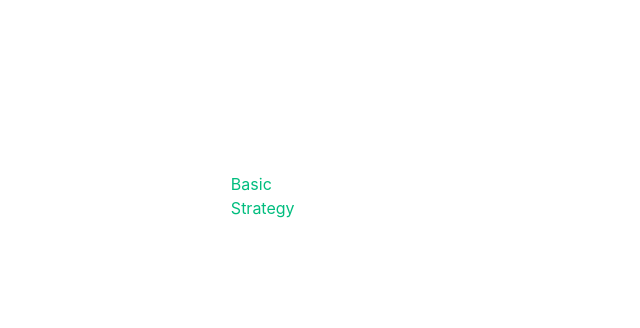
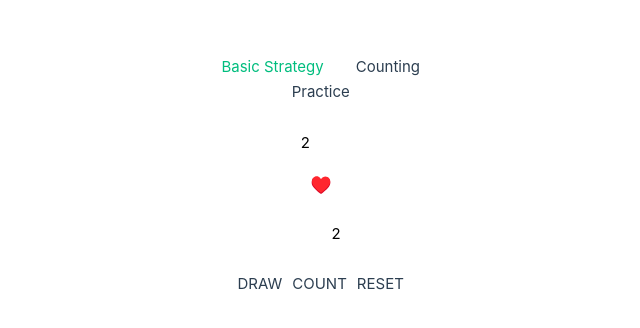
Before and after one commit to MartianBerk/bjck, a Vue app: page /count in a window 1280 px wide. Before the commit this address had no page. Shown: the part 212-540 px from the top of the page, without its empty margins (204-844 px from the left). Built offline with nearby package versions, Linux system fonts and the light colour scheme.

Commit message:
Count (#1)

```diff
--- a/src/App.vue
+++ b/src/App.vue
@@ -9,6 +9,9 @@ import { RouterLink, RouterView } from 'vue-router'
       <nav>
         <RouterLink to="/">Basic Strategy</RouterLink>
         <!-- <RouterLink to="/about">About</RouterLink> -->
+      </nav>
+      <nav>
+        <RouterLink to="/count">Counting</RouterLink>
       </nav>
     </div>
   </header>
@@ -22,16 +25,9 @@ header {
   max-height: 100vh;
 }
 
-.logo {
-  display: block;
-  margin: 0 auto 2rem;
-}
-
 nav {
-  width: 100%;
-  font-size: 12px;
-  text-align: center;
-  margin-top: 2rem;
+  display: flex;
+  flex-direction: row;
 }
 
 nav a.router-link-exact-active {
@@ -53,29 +49,10 @@ nav a:first-of-type {
 }
 
 @media (min-width: 1024px) {
-  header {
-    display: flex;
-    place-items: center;
-    padding-right: calc(var(--section-gap) / 2);
-  }
-
-  .logo {
-    margin: 0 2rem 0 0;
-  }
-
   header .wrapper {
     display: flex;
     place-items: flex-start;
     flex-wrap: wrap;
   }
-
-  nav {
-    text-align: left;
-    margin-left: -1rem;
-    font-size: 1rem;
-
-    padding: 1rem 0;
-    margin-top: 1rem;
-  }
 }
 </style>
--- /dev/null
+++ b/src/components/PracticeCounting.vue
@@ -0,0 +1,150 @@
+<script setup lang="ts">
+import { ref } from "vue"
+import { Card, CardDeck, shuffle } from "./cards"
+import CardView from "./CardView.vue"
+
+enum Method {
+    OMEGA2 = "OMEGA2"
+}
+
+type Settings = {
+    method: Method
+}
+
+type Count = {
+    deck: Card[],
+    discard: Card[],
+    count: number,
+    showCount: boolean
+}
+
+const _settings: Settings = {
+    method: Method.OMEGA2
+}
+
+const _count: Count = {
+    deck: [],
+    discard: [],
+    count: 0,
+    showCount: false
+}
+
+const settings = ref(_settings)
+const count = ref(_count)
+
+function start() {
+    const deck = CardDeck.concat(CardDeck)
+    shuffle(deck)
+    count.value.deck = deck
+    count.value.discard = []
+    counter(true)
+}
+
+function draw() {
+    const card = count.value.deck.splice(0, 1)
+    if (card.length > 0) {
+        count.value.discard.push(card[0])
+        counter()
+    }
+
+}
+
+function toggleCount() {
+    count.value.showCount = !count.value.showCount
+}
+
+function counter(reset: boolean = false) {
+    if (reset) {
+        count.value.count = 0
+    }
+
+    if (settings.value.method === Method.OMEGA2) {
+        switch (count.value.deck[0].value) {
+            case 2:
+                count.value.count += 1
+                break
+            case 3:
+                count.value.count += 1
+                break
+            case 4:
+                count.value.count += 2
+                break
+            case 5:
+                count.value.count += 2
+                break
+            case 6:
+                count.value.count += 2
+                break
+            case 7:
+                count.value.count += 1
+                break
+            case 8:
+                break
+            case 9:
+                count.value.count -= 1
+                break
+            case 10:
+                count.value.count -= 2
+                break
+            case 11:
+                break
+        }
+    }
+}
+
+start()
+
+</script>
+
+<template>
+    <br />
+    <div class="bjck-practice-section">
+        <CardView :suit="count.deck[0].suit" :face="count.deck[0].face" :value="count.deck[0].value"/>
+    </div>
+
+    <br />
+    <div class="bjck-practice-section">
+        <div class="bjck-practice-button" @click="draw()">
+            DRAW
+        </div>
+        <div class="bjck-practice-section-divider"></div>
+        <div class="bjck-practice-button" @click="toggleCount()">
+            COUNT
+        </div>
+        <div class="bjck-practice-section-divider"></div>
+        <div class="bjck-practice-button" @click="start()">
+            RESET
+        </div>
+    </div>
+
+    <br />
+    <div v-if="count.showCount" class="bjck-practice-section">
+        <h4>Count: {{ count.count }}</h4>
+    </div>
+
+</template>
+
+<style>
+
+.bjck-practice-section {
+    display: flex;
+    flex-direction: row;
+    justify-content: center;
+    text-align: center;
+}
+
+.bjck-practice-section-divider {
+    padding-left: 5px;
+    padding-right: 5px;
+}
+
+.bjck-practice-section-divider-large {
+    padding-left: 15px;
+    padding-right: 15px;
+}
+
+.bjck-practice-button {
+    cursor: pointer;
+}
+
+</style>
--- a/src/components/cards.ts
+++ b/src/components/cards.ts
@@ -122,3 +122,20 @@ export const CardDeck = [
     new Card(CardSuit.SPADE, CardFace.KING),
     new Card(CardSuit.SPADE, CardFace.ACE),
 ]
+
+export function shuffle(deck: Card[]) {
+    let currentIndex = deck.length;
+
+    // While there remain elements to shuffle...
+    while (currentIndex != 0) {
+
+        // Pick a remaining element...
+        let randomIndex = Math.floor(Math.random() * currentIndex);
+        currentIndex--;
+
+        // And swap it with the current element.
+        [deck[currentIndex], deck[randomIndex]] = [
+            deck[randomIndex], deck[currentIndex]
+        ];
+    }
+}
--- a/src/router/index.ts
+++ b/src/router/index.ts
@@ -1,6 +1,6 @@
 import { createRouter, createWebHistory } from 'vue-router'
-import HomeView from '../views/HomeView.vue'
 import BasicStrategyView from '@/views/BasicStrategyView.vue'
+import CountingView from '@/views/CountingView.vue'
 
 const router = createRouter({
   history: createWebHistory(import.meta.env.BASE_URL),
@@ -10,6 +10,14 @@ const router = createRouter({
       name: 'home',
       component: BasicStrategyView,
     },
+    {
+      path: '/count',
+      name: 'count',
+      // route level code-splitting
+      // this generates a separate chunk (About.[hash].js) for this route
+      // which is lazy-loaded when the route is visited.
+      component: CountingView,
+    }
     // {
     //   path: '/basic/practice',
     //   name: 'practicebasicstrategy',
--- /dev/null
+++ b/src/views/CountingView.vue
@@ -0,0 +1,51 @@
+<script setup lang="ts">
+import { ref } from "vue"
+
+import PracticeCounting from '@/components/PracticeCounting.vue'
+
+type View = {
+    practice: boolean
+}
+
+const _view: View = {
+    practice: true
+}
+
+const view = ref(_view)
+
+function menu(option: string) {
+    if (option === "PRACTICE") {
+        view.value.practice = true
+    }
+}
+
+</script>
+
+<template>
+    <br />
+    <main>
+        <div class="bjck-menu">
+            <h4 class="bjck-menu" @click="menu('PRACTICE')">Practice</h4>
+        </div>
+        <div v-if="view.practice === true">
+            <PracticeCounting />
+        </div>
+    </main>
+</template>
+
+<style>
+
+.bjck-menu {
+    display: flex;
+    flex-direction: row;
+    justify-content: center;
+    text-align: center;
+    cursor: pointer;
+}
+
+.bjck-menu-divider {
+    padding-left: 5px;
+    padding-right: 5px;
+}
+
+</style>
```
Also changed, not shown: 1 other file (tests, documents, lock files or other folders).
